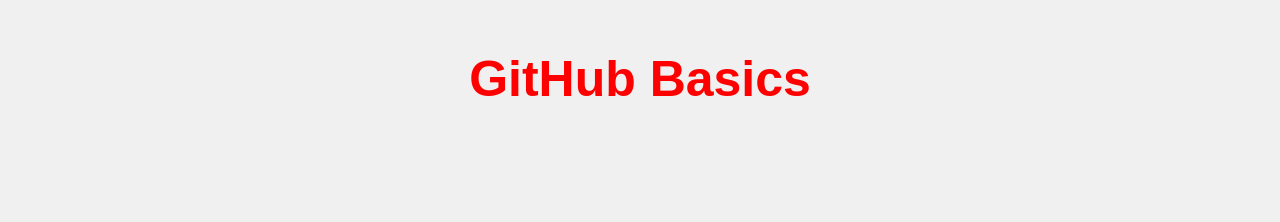
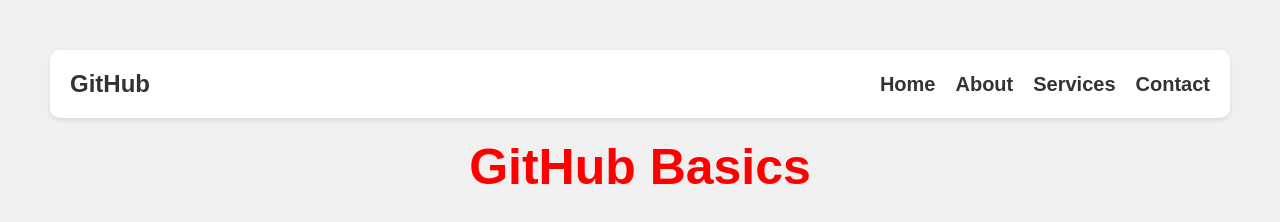
Before and after one commit to aikojb/unimtech_github_class, a plain HTML site: page index.html in a window 1280 px wide. Drawn offline with Linux system fonts and the light colour scheme.

Commit message:
creating a header

```diff
--- a/css/style.css
+++ b/css/style.css
@@ -16,4 +16,41 @@
     font-size:50px;
     text-align: center;
     color:red;
+    margin-top: 20px;
 }
+
+header{
+
+    background-color: #fff;
+    padding: 20px;
+    text-align: center;
+    box-shadow: 0 2px 4px rgba(0, 0, 0, 0.1);
+    display: flex;
+    justify-content: space-between;
+    align-items: center;
+    border-radius: 10px;
+}
+
+.logo{
+    font-size: 24px;
+    font-weight: bold;
+    color: #333;
+}
+
+  ul{
+    list-style: none;
+    display: flex;
+    gap: 20px;
+}
+
+ul li a{
+    text-decoration: none;
+    color: #333;
+    font-weight: bold;
+    transition: color 0.3s;
+    font-size: 20px;
+}
+
+ul li a:hover{
+    color: #007BFF;
+}
--- a/index.html
+++ b/index.html
@@ -7,7 +7,19 @@
     <link rel="stylesheet" href="./css/style.css">
 </head>
 <body>
+    <header>
+        <div class="logo">GitHub</div>
+
+        <ul>
+            <li><a href="#home">Home</a></li>
+            <li><a href="#about">About</a></li>
+            <li><a href="#services">Services</a></li>
+            <li><a href="#contact">Contact</a></li>
+        </ul>
+    </header>
     <h1>GitHub Basics</h1>
+
+
 
 </body>
 </html>
```
